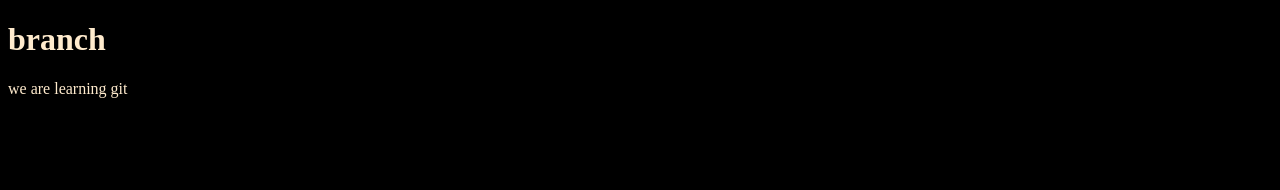
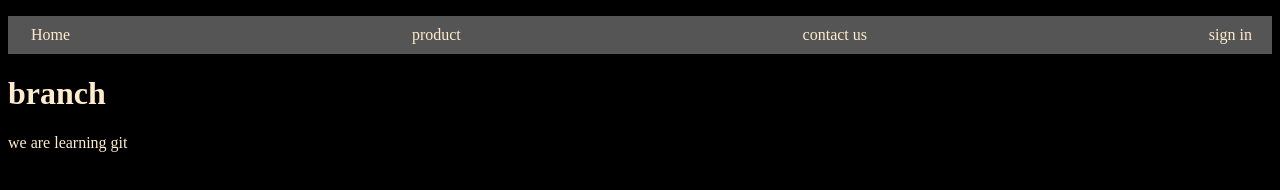
Before and after one commit to elenaesmaili/branch, a plain HTML site: page index.html in a window 1280 px wide. Drawn offline with Linux system fonts and the light colour scheme.

Commit message:
changing the style

```diff
--- a/css/main.css
+++ b/css/main.css
@@ -2,3 +2,14 @@ body{
     background-color: black;
     color: blanchedalmond;
 }
+ul{
+    background-color: #555;
+    display: flex;
+    flex-direction: row;
+    justify-content: space-between;
+    padding: 10px 20px;
+}
+li{
+    list-style: none;
+    margin-left: 3px;
+}
--- a/index.html
+++ b/index.html
@@ -8,6 +8,12 @@
     <link rel="stylesheet" href="./css/main.css">
 </head>
 <body>
+    <UL>
+        <li>Home</li>
+        <li>product</li>
+        <li>contact us</li>
+        <li>sign in</li>
+    </UL>
     <h1>branch</h1>
     <p>we are learning git</p>
 </body>
```
